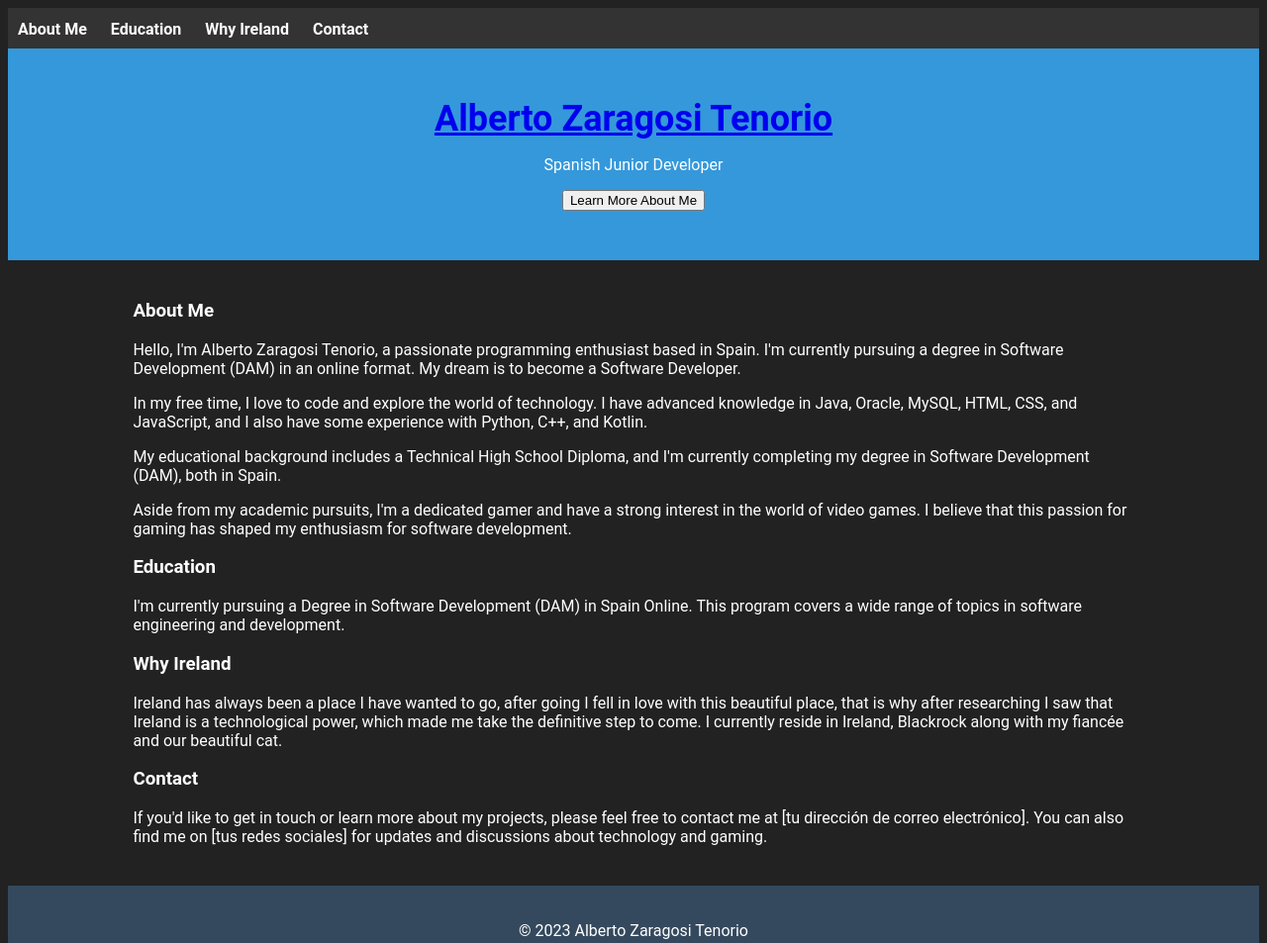
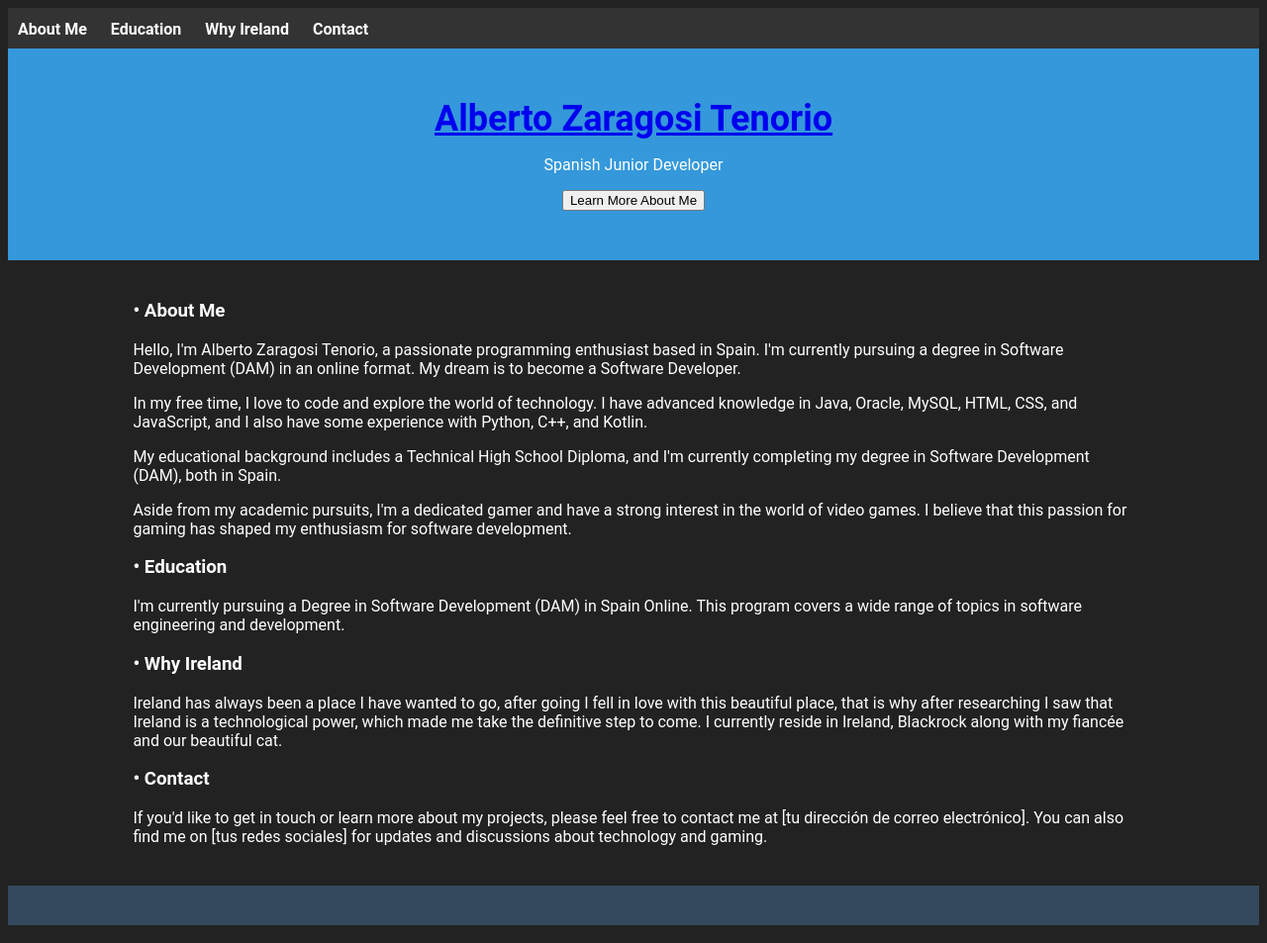
Before and after one commit to AlbertoZaragosi/Portfolio, a plain HTML site: page aboutMe.html in a window 1280 px wide. Shown: the top 953 px of the page at 99% size. Drawn offline with Linux system fonts and the light colour scheme.

Commit message:
Updating html
Making it looking a little bit more goodlooking

```diff
--- a/aboutMe.html
+++ b/aboutMe.html
@@ -27,7 +27,7 @@
 
     <section id="about-me">
         <div class="container">
-            <h3 id="AboutMe">About Me</h3>
+            <h3 id="AboutMe">• About Me</h3>
             <p>Hello, I'm Alberto Zaragosi Tenorio, a passionate programming enthusiast based in Spain. I'm currently pursuing a degree in Software Development (DAM) in an online format. My dream is to become a Software Developer.</p>
 
             <p>In my free time, I love to code and explore the world of technology. I have advanced knowledge in Java, Oracle, MySQL, HTML, CSS, and JavaScript, and I also have some experience with Python, C++, and Kotlin.</p>
@@ -36,19 +36,19 @@
 
             <p>Aside from my academic pursuits, I'm a dedicated gamer and have a strong interest in the world of video games. I believe that this passion for gaming has shaped my enthusiasm for software development.</p>
 
-            <h3 id="Education">Education</h3>
+            <h3 id="Education">• Education</h3>
             <p>I'm currently pursuing a Degree in Software Development (DAM) in Spain Online. This program covers a wide range of topics in software engineering and development.</p>
 
-            <h3 id="WhyIreland">Why Ireland</h3>
+            <h3 id="WhyIreland">• Why Ireland</h3>
             <p>Ireland has always been a place I have wanted to go, after going I fell in love with this beautiful place, that is why after researching I saw that Ireland is a technological power, which made me take the definitive step to come. I currently reside in Ireland, Blackrock along with my fiancée and our beautiful cat.
             </p>
-            <h3 id="Contact">Contact</h3>
+            <h3 id="Contact">• Contact</h3>
             <p>If you'd like to get in touch or learn more about my projects, please feel free to contact me at [tu dirección de correo electrónico]. You can also find me on [tus redes sociales] for updates and discussions about technology and gaming.</p>
         </div>
     </section>
 
     <footer>
-        <p>&copy; 2023 Alberto Zaragosi Tenorio</p>
+
     </footer>
     <script>
         setStyle();
```
Also changed, not shown: proyect1.html (+1 -1 lines).
